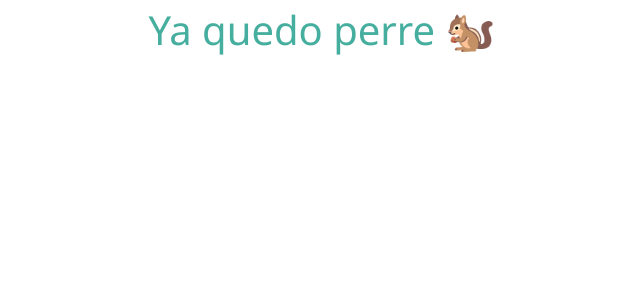
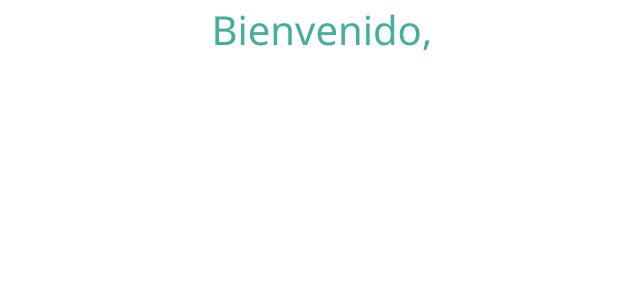
Before and after one commit to Xochitl0/00-app-web, a Next.js app: page /dashboard in a window 1280 px wide. Shown: the top 300 px of the page, without its empty margins (318-958 px from the left). Built offline with nearby package versions, Linux system fonts and the light colour scheme.

Commit message:
Mensaje bienvenida user

```diff
--- a/src/app/dashboard/page.jsx
+++ b/src/app/dashboard/page.jsx
@@ -1,9 +1,22 @@
-import React from "react";
+"use client";
+
+import React, { useEffect, useState } from "react";
 
 const Dashboard = () => {
+  const [userName, setUserName] = useState("");
+
+  useEffect(() => {
+    const usuarioConectado = JSON.parse(
+      localStorage.getItem("usuarioConectado")
+    );
+    if (usuarioConectado) {
+      setUserName(usuarioConectado.user);
+    }
+  }, []);
+
   return (
     <div>
-      <h1>Ya quedo perre 🐿️</h1>
+      <h1>Bienvenido, {userName}</h1>
     </div>
   );
 };
--- a/src/app/login/page.jsx
+++ b/src/app/login/page.jsx
@@ -34,6 +34,7 @@ const Login = () => {
     );
 
     if (usuario) {
+      localStorage.setItem("usuarioConectado", JSON.stringify(usuario));
       showAlert();
       router.push("/dashboard");
     } else {
```
